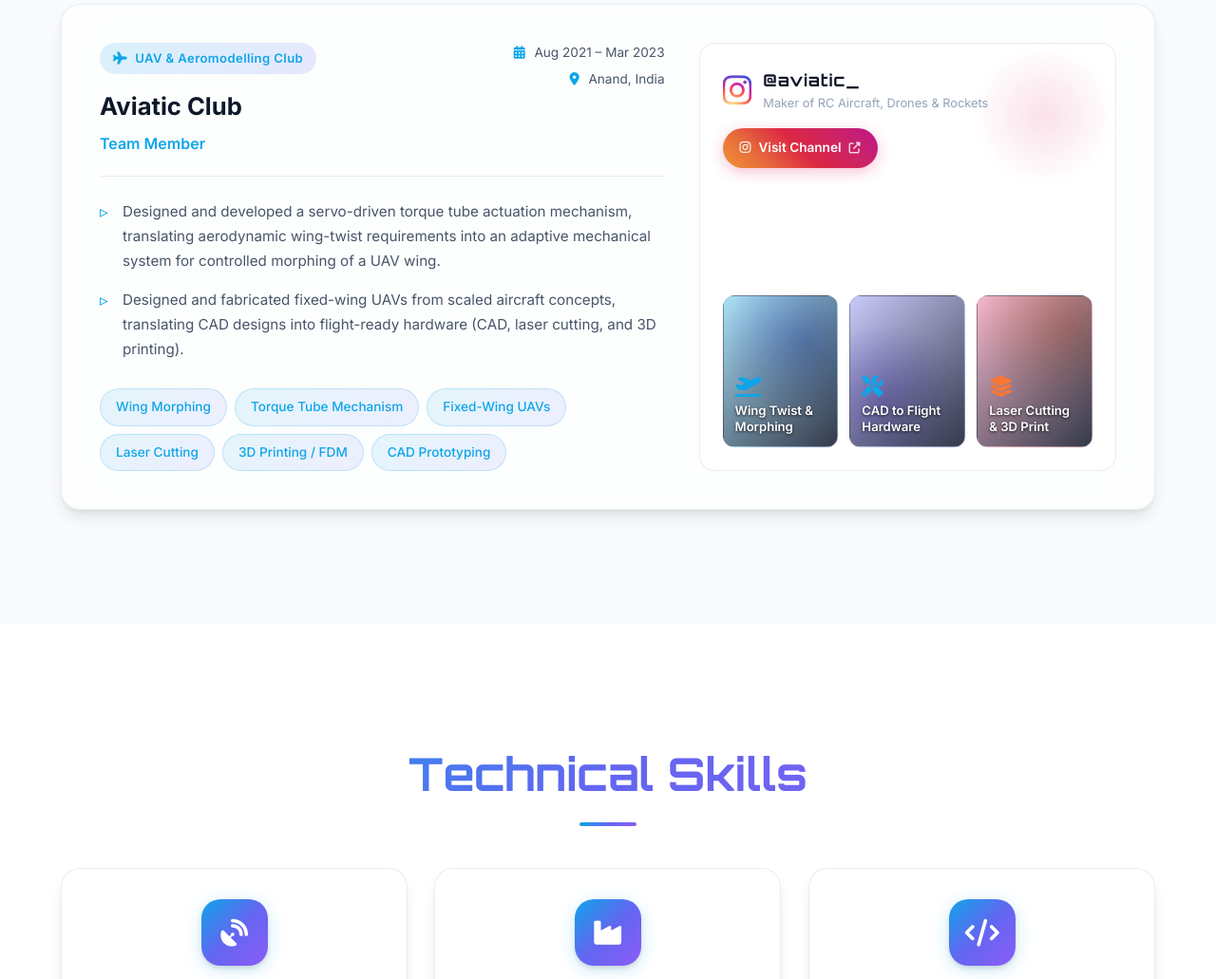
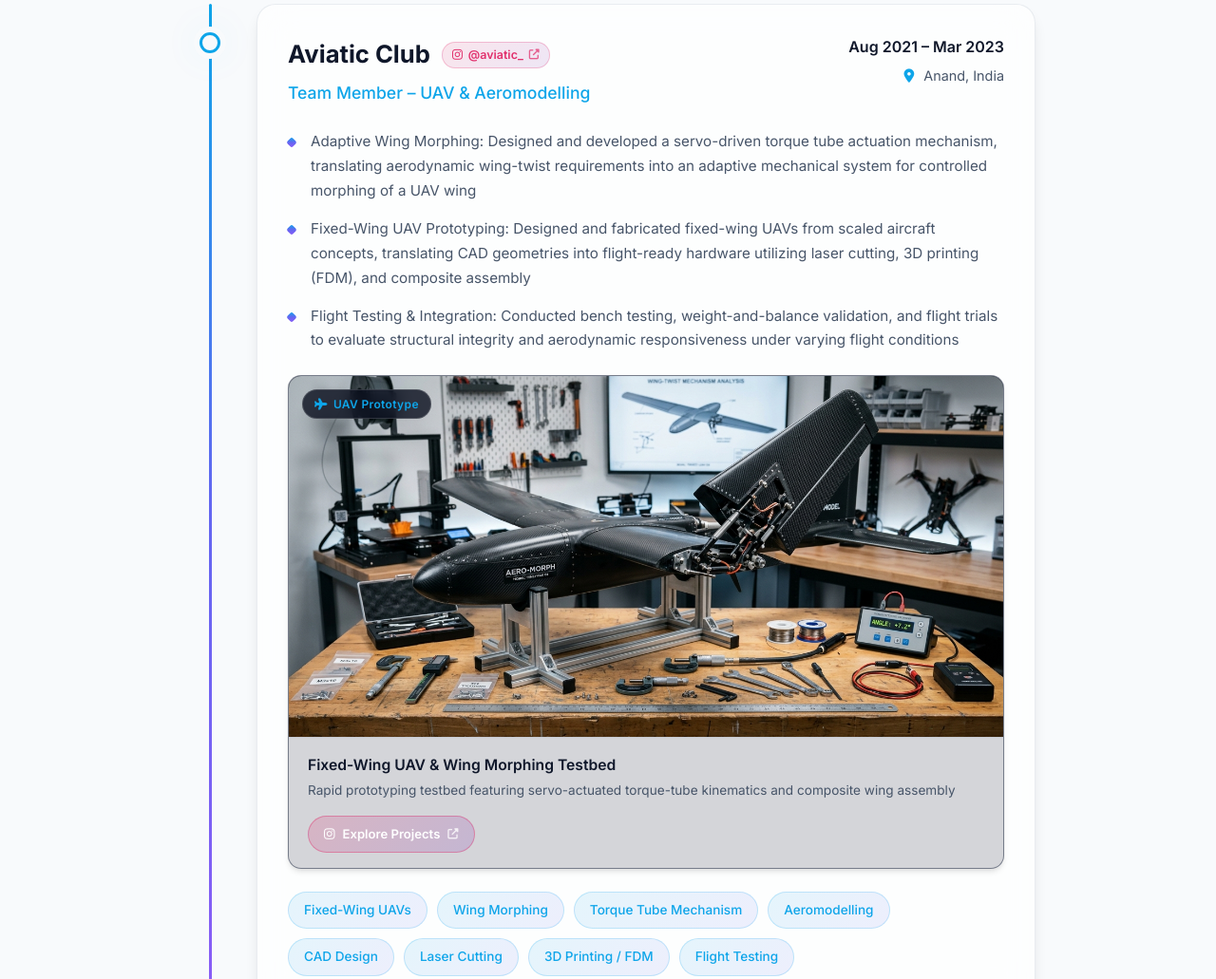
Before and after one commit to Shiv07102000/portfolio, a plain HTML site: page index.html in a window 1280 px wide. Shown: the part 4454-5485 px from the top of the page at 95% size. Drawn offline with Linux system fonts and the light colour scheme.

Commit message:
Refactor Activities to match Experience timeline format with professional UAV prototype media card

```diff
--- a/index.html
+++ b/index.html
@@ -308,85 +308,79 @@
         </div>
     </section>
 
-    <!-- Activities & Projects Section -->
+    <!-- Activities & Aeromodelling Section -->
     <section id="activities" class="section activities">
         <div class="container">
             <h2 class="section-title" data-en="Activities & Aeromodelling" data-de="Aktivitäten & Flugmodellbau">Activities & Aeromodelling</h2>
-            <div class="activities-wrapper">
-                <div class="activity-card glass-card fade-in">
-                    <div class="activity-main">
-                        <div class="activity-header">
-                            <div class="activity-title-group">
-                                <div class="activity-badge">
-                                    <i class="fas fa-plane"></i>
-                                    <span data-en="UAV & Aeromodelling Club" data-de="UAV & Flugmodellbau Club">UAV & Aeromodelling Club</span>
+            <div class="timeline">
+                <!-- Aviatic Club -->
+                <div class="timeline-item fade-in-left">
+                    <div class="timeline-marker"></div>
+                    <div class="timeline-content glass-card">
+                        <div class="timeline-header">
+                            <div>
+                                <div class="timeline-title-row">
+                                    <h3>Aviatic Club</h3>
+                                    <a href="https://www.instagram.com/aviatic_?igsh=cGN0aXptc3l6NHUz" target="_blank" rel="noopener noreferrer" class="timeline-club-badge" title="Visit @aviatic_ on Instagram">
+                                        <i class="fab fa-instagram"></i>
+                                        <span>@aviatic_</span>
+                                        <i class="fas fa-external-link-alt"></i>
+                                    </a>
                                 </div>
-                                <h3>Aviatic Club</h3>
-                                <p class="activity-role" data-en="Team Member" data-de="Teammitglied">Team Member</p>
+                                <p class="timeline-role"
+                                    data-en="Team Member – UAV & Aeromodelling"
+                                    data-de="Teammitglied – UAV & Flugmodellbau">Team Member – UAV & Aeromodelling</p>
                             </div>
-                            <div class="activity-meta">
-                                <span class="activity-date"><i class="fas fa-calendar-alt"></i> Aug 2021 – Mar 2023</span>
-                                <span class="activity-location"><i class="fas fa-map-marker-alt"></i> Anand, India</span>
+                            <div class="timeline-meta">
+                                <span class="timeline-date">Aug 2021 – Mar 2023</span>
+                                <span class="timeline-location"><i class="fas fa-map-marker-alt"></i> Anand, India</span>
+                            </div>
+                        </div>
+                        <ul class="timeline-details">
+                            <li data-en="Adaptive Wing Morphing: Designed and developed a servo-driven torque tube actuation mechanism, translating aerodynamic wing-twist requirements into an adaptive mechanical system for controlled morphing of a UAV wing"
+                                data-de="Adaptives Flügel-Morphing: Konstruktion und Entwicklung eines servogesteuerten Torsionsrohr-Aktuierungsmechanismus zur Umsetzung aerodynamischer Flügelverwindungsanforderungen in ein adaptives mechanisches System zur kontrollierten Verformung einer UAV-Tragfläche">
+                                Adaptive Wing Morphing: Designed and developed a servo-driven torque tube actuation mechanism, translating aerodynamic wing-twist requirements into an adaptive mechanical system for controlled morphing of a UAV wing</li>
+                            <li data-en="Fixed-Wing UAV Prototyping: Designed and fabricated fixed-wing UAVs from scaled aircraft concepts, translating CAD geometries into flight-ready hardware utilizing laser cutting, 3D printing (FDM), and composite assembly"
+                                data-de="Starrflügel-UAV-Prototyping: Konstruktion und Fertigung von Starrflügel-UAVs ausgehend von skalierten Flugzeugkonzepten durch Überführung von CAD-Modellen in flugfähige Hardware mittels Laserschneiden, 3D-Druck (FDM) und Faserverbund-Montage">
+                                Fixed-Wing UAV Prototyping: Designed and fabricated fixed-wing UAVs from scaled aircraft concepts, translating CAD geometries into flight-ready hardware utilizing laser cutting, 3D printing (FDM), and composite assembly</li>
+                            <li data-en="Flight Testing & Integration: Conducted bench testing, weight-and-balance validation, and flight trials to evaluate structural integrity and aerodynamic responsiveness under varying flight conditions"
+                                data-de="Flugerprobung & Integration: Durchführung von Prüfstandstests, Schwerpunkt- und Massenabgleich sowie Flugerprobungen zur Bewertung der strukturellen Integrität und aerodynamischen Reaktionsfähigkeit unter verschiedenen Flugbedingungen">
+                                Flight Testing & Integration: Conducted bench testing, weight-and-balance validation, and flight trials to evaluate structural integrity and aerodynamic responsiveness under varying flight conditions</li>
+                        </ul>
+
+                        <!-- Project Media Showcase -->
+                        <div class="timeline-media">
+                            <div class="media-card">
+                                <div class="media-img-wrapper">
+                                    <img src="images/aviatic-uav.jpg" alt="Fixed-Wing UAV with Adaptive Wing-Twist Morphing Mechanism" loading="lazy" class="media-image">
+                                    <div class="media-badge">
+                                        <i class="fas fa-plane"></i>
+                                        <span data-en="UAV Prototype" data-de="UAV-Prototyp">UAV Prototype</span>
+                                    </div>
+                                </div>
+                                <div class="media-info">
+                                    <div class="media-text">
+                                        <h4 data-en="Fixed-Wing UAV & Wing Morphing Testbed" data-de="Starrflügel-UAV & Flügel-Morphing-Prüfstand">Fixed-Wing UAV & Wing Morphing Testbed</h4>
+                                        <p data-en="Rapid prototyping testbed featuring servo-actuated torque-tube kinematics and composite wing assembly" data-de="Schnell-Prototyping-Prüfstand mit servobetätigter Torsionsrohr-Kinematik und Faserverbund-Flügelbaugruppe">Rapid prototyping testbed featuring servo-actuated torque-tube kinematics and composite wing assembly</p>
+                                    </div>
+                                    <a href="https://www.instagram.com/aviatic_?igsh=cGN0aXptc3l6NHUz" target="_blank" rel="noopener noreferrer" class="media-insta-btn" aria-label="Visit Aviatic Instagram Channel">
+                                        <i class="fab fa-instagram"></i>
+                                        <span data-en="Explore Projects" data-de="Projekte ansehen">Explore Projects</span>
+                                        <i class="fas fa-external-link-alt ext-icon"></i>
+                                    </a>
+                                </div>
                             </div>
                         </div>
 
-                        <ul class="activity-details">
-                            <li data-en="Designed and developed a servo-driven torque tube actuation mechanism, translating aerodynamic wing-twist requirements into an adaptive mechanical system for controlled morphing of a UAV wing."
-                                data-de="Konstruktion und Entwicklung eines servogesteuerten Torsionsrohr-Aktuierungsmechanismus zur Umsetzung aerodynamischer Flügelverwindungsanforderungen in ein adaptives mechanisches System zur kontrollierten Verformung einer UAV-Tragfläche.">
-                                Designed and developed a servo-driven torque tube actuation mechanism, translating aerodynamic wing-twist requirements into an adaptive mechanical system for controlled morphing of a UAV wing.
-                            </li>
-                            <li data-en="Designed and fabricated fixed-wing UAVs from scaled aircraft concepts, translating CAD designs into flight-ready hardware (CAD, laser cutting, and 3D printing)."
-                                data-de="Konstruktion und Fertigung von Starrflügel-UAVs ausgehend von skalierten Flugzeugkonzepten durch Überführung von CAD-Modellen in flugfähige Hardware (CAD, Laserschneiden und 3D-Druck).">
-                                Designed and fabricated fixed-wing UAVs from scaled aircraft concepts, translating CAD designs into flight-ready hardware (CAD, laser cutting, and 3D printing).
-                            </li>
-                        </ul>
-
-                        <div class="activity-tags">
+                        <div class="timeline-tags">
+                            <span class="tag">Fixed-Wing UAVs</span>
                             <span class="tag">Wing Morphing</span>
                             <span class="tag">Torque Tube Mechanism</span>
-                            <span class="tag">Fixed-Wing UAVs</span>
+                            <span class="tag">Aeromodelling</span>
+                            <span class="tag">CAD Design</span>
                             <span class="tag">Laser Cutting</span>
                             <span class="tag">3D Printing / FDM</span>
-                            <span class="tag">CAD Prototyping</span>
-                        </div>
-                    </div>
-
-                    <!-- Instagram Channel Showcase Side / Gallery -->
-                    <div class="activity-showcase">
-                        <div class="showcase-header">
-                            <div class="showcase-channel">
-                                <i class="fab fa-instagram instagram-icon"></i>
-                                <div>
-                                    <span class="channel-handle">@aviatic_</span>
-                                    <span class="channel-desc" data-en="Maker of RC Aircraft, Drones & Rockets" data-de="Bau von RC-Flugzeugen, Drohnen & Raketen">Maker of RC Aircraft, Drones & Rockets</span>
-                                </div>
-                            </div>
-                            <a href="https://www.instagram.com/aviatic_?igsh=cGN0aXptc3l6NHUz" target="_blank" rel="noopener noreferrer" class="btn btn-insta" aria-label="Visit Aviatic Instagram Channel">
-                                <i class="fab fa-instagram"></i>
-                                <span data-en="Visit Channel" data-de="Kanal besuchen">Visit Channel</span>
-                                <i class="fas fa-external-link-alt external-icon"></i>
-                            </a>
-                        </div>
-
-                        <div class="showcase-gallery">
-                            <a href="https://www.instagram.com/aviatic_?igsh=cGN0aXptc3l6NHUz" target="_blank" rel="noopener noreferrer" class="gallery-tile tile-1" title="Wing Morphing Mechanism & UAV Design">
-                                <div class="tile-overlay">
-                                    <i class="fas fa-plane-departure"></i>
-                                    <span data-en="Wing Twist & Morphing" data-de="Flügelverwindung & Morphing">Wing Twist & Morphing</span>
-                                </div>
-                            </a>
-                            <a href="https://www.instagram.com/aviatic_?igsh=cGN0aXptc3l6NHUz" target="_blank" rel="noopener noreferrer" class="gallery-tile tile-2" title="Fixed-Wing UAV Fabrication & Flight Testing">
-                                <div class="tile-overlay">
-                                    <i class="fas fa-tools"></i>
-                                    <span data-en="CAD to Flight Hardware" data-de="CAD zu Flug-Hardware">CAD to Flight Hardware</span>
-                                </div>
-                            </a>
-                            <a href="https://www.instagram.com/aviatic_?igsh=cGN0aXptc3l6NHUz" target="_blank" rel="noopener noreferrer" class="gallery-tile tile-3" title="Aeromodelling & RC Prototyping">
-                                <div class="tile-overlay">
-                                    <i class="fas fa-layer-group"></i>
-                                    <span data-en="Laser Cutting & 3D Print" data-de="Laserschneiden & 3D-Druck">Laser Cutting & 3D Print</span>
-                                </div>
-                            </a>
+                            <span class="tag">Flight Testing</span>
                         </div>
                     </div>
                 </div>
--- a/styles/main.css
+++ b/styles/main.css
@@ -1808,14 +1808,6 @@ img {
         grid-template-columns: 1fr;
     }
 
-    .activity-card {
-        grid-template-columns: 1fr;
-        padding: 28px;
-    }
-
-    .showcase-gallery {
-        grid-template-columns: 1fr;
-    }
 }
 
 /* ========================================
@@ -1826,268 +1818,166 @@ img {
     position: relative;
 }
 
-.activities-wrapper {
-    display: flex;
-    flex-direction: column;
-    gap: 32px;
-}
-
-.activity-card {
-    display: grid;
-    grid-template-columns: 1.15fr 0.85fr;
-    gap: 36px;
-    padding: 40px;
-    align-items: stretch;
-}
-
-.activity-main {
-    display: flex;
-    flex-direction: column;
+.timeline-title-row {
+    display: flex;
+    align-items: center;
+    gap: 12px;
+    flex-wrap: wrap;
+    margin-bottom: 6px;
+}
+
+.timeline-title-row h3 {
+    margin-bottom: 0 !important;
+}
+
+.timeline-club-badge {
+    display: inline-flex;
+    align-items: center;
+    gap: 6px;
+    background: linear-gradient(135deg, rgba(225, 48, 108, 0.12), rgba(131, 58, 180, 0.12));
+    border: 1px solid rgba(225, 48, 108, 0.25);
+    padding: 3px 10px;
+    border-radius: 20px;
+    font-size: 0.78rem;
+    font-weight: 600;
+    color: #e1306c;
+    text-decoration: none;
+    transition: all var(--transition-fast);
+}
+
+.timeline-club-badge:hover {
+    background: linear-gradient(135deg, rgba(225, 48, 108, 0.25), rgba(131, 58, 180, 0.25));
+    border-color: #e1306c;
+    color: #ffffff;
+    transform: translateY(-1px);
+}
+
+.timeline-club-badge i.fa-external-link-alt {
+    font-size: 0.68rem;
+    opacity: 0.75;
+}
+
+/* Timeline Media Card */
+.timeline-media {
+    margin: 22px 0 24px 0;
+}
+
+.media-card {
+    background: rgba(15, 23, 42, 0.6);
+    border: 1px solid var(--glass-border);
+    border-radius: 14px;
+    overflow: hidden;
+    box-shadow: var(--shadow-md);
+    transition: all var(--transition-normal);
+}
+
+.media-card:hover {
+    border-color: var(--accent-primary);
+    box-shadow: var(--shadow-lg), var(--shadow-glow);
+}
+
+.media-img-wrapper {
+    position: relative;
+    width: 100%;
+    overflow: hidden;
+    background: #090d16;
+}
+
+.media-image {
+    width: 100%;
+    max-height: 380px;
+    object-fit: cover;
+    object-position: center;
+    display: block;
+    transition: transform var(--transition-slow);
+}
+
+.media-card:hover .media-image {
+    transform: scale(1.02);
+}
+
+.media-badge {
+    position: absolute;
+    top: 14px;
+    left: 14px;
+    display: inline-flex;
+    align-items: center;
+    gap: 6px;
+    background: rgba(10, 15, 30, 0.8);
+    backdrop-filter: blur(8px);
+    border: 1px solid rgba(255, 255, 255, 0.15);
+    padding: 5px 12px;
+    border-radius: 20px;
+    font-size: 0.75rem;
+    font-weight: 600;
+    color: var(--accent-primary);
+    letter-spacing: 0.03em;
+}
+
+.media-info {
+    padding: 16px 20px;
+    display: flex;
     justify-content: space-between;
-}
-
-.activity-badge {
+    align-items: center;
+    gap: 16px;
+    flex-wrap: wrap;
+    background: var(--glass-bg);
+    border-top: 1px solid var(--glass-border);
+}
+
+.media-text h4 {
+    font-size: 0.98rem;
+    font-weight: 600;
+    color: var(--text-primary);
+    margin-bottom: 4px;
+}
+
+.media-text p {
+    font-size: 0.85rem;
+    color: var(--text-secondary);
+    line-height: 1.5;
+    margin: 0;
+}
+
+.media-insta-btn {
     display: inline-flex;
     align-items: center;
     gap: 8px;
-    background: linear-gradient(135deg, rgba(14, 165, 233, 0.15), rgba(99, 102, 241, 0.15));
-    padding: 6px 14px;
+    padding: 8px 16px;
     border-radius: 20px;
     font-size: 0.82rem;
     font-weight: 600;
-    color: var(--accent-primary);
-    margin-bottom: 14px;
-    letter-spacing: 0.03em;
-}
-
-.activity-header {
-    display: flex;
-    justify-content: space-between;
-    align-items: flex-start;
-    flex-wrap: wrap;
-    gap: 16px;
-    margin-bottom: 24px;
-    padding-bottom: 20px;
-    border-bottom: 1px solid var(--glass-border);
-}
-
-.activity-header h3 {
-    font-size: 1.6rem;
-    font-weight: 700;
-    color: var(--text-primary);
-    margin-bottom: 6px;
-}
-
-.activity-role {
-    font-size: 1rem;
-    color: var(--accent-primary);
-    font-weight: 600;
-}
-
-.activity-meta {
-    display: flex;
-    flex-direction: column;
-    align-items: flex-end;
-    gap: 6px;
-    font-size: 0.85rem;
-    color: var(--text-secondary);
-}
-
-.activity-meta i {
-    color: var(--accent-primary);
-    margin-right: 6px;
-}
-
-.activity-details {
-    list-style: none;
-    padding: 0;
-    margin: 0 0 28px 0;
-    display: flex;
-    flex-direction: column;
-    gap: 16px;
-}
-
-.activity-details li {
-    font-size: 0.95rem;
-    line-height: 1.7;
-    color: var(--text-secondary);
-    position: relative;
-    padding-left: 24px;
-}
-
-.activity-details li::before {
-    content: '▹';
-    position: absolute;
-    left: 0;
-    color: var(--accent-primary);
-    font-size: 1.1rem;
-    line-height: 1.5;
-}
-
-.activity-tags {
-    display: flex;
-    flex-wrap: wrap;
-    gap: 8px;
-    margin-top: auto;
-}
-
-/* Instagram Channel Showcase Side */
-.activity-showcase {
-    background: var(--glass-bg);
-    border: 1px solid var(--glass-border);
-    border-radius: 16px;
-    padding: 24px;
-    display: flex;
-    flex-direction: column;
-    justify-content: space-between;
-    gap: 20px;
-    position: relative;
-    overflow: hidden;
-}
-
-.activity-showcase::before {
-    content: '';
-    position: absolute;
-    top: 0;
-    right: 0;
-    width: 150px;
-    height: 150px;
-    background: radial-gradient(circle, rgba(225, 48, 108, 0.15) 0%, transparent 70%);
-    pointer-events: none;
-}
-
-.showcase-header {
-    display: flex;
-    justify-content: space-between;
-    align-items: center;
-    gap: 16px;
-    flex-wrap: wrap;
-}
-
-.showcase-channel {
-    display: flex;
-    align-items: center;
-    gap: 12px;
-}
-
-.instagram-icon {
-    font-size: 2.2rem;
-    background: radial-gradient(circle at 30% 107%, #fdf497 0%, #fdf497 5%, #fd5949 45%, #d6249f 60%, #285AEB 90%);
-    -webkit-background-clip: text;
-    -webkit-text-fill-color: transparent;
-    background-clip: text;
-}
-
-.channel-handle {
-    display: block;
-    font-family: var(--font-display);
-    font-size: 1.1rem;
-    font-weight: 700;
-    color: var(--text-primary);
-    letter-spacing: 0.05em;
-}
-
-.channel-desc {
-    display: block;
-    font-size: 0.8rem;
-    color: var(--text-muted);
-}
-
-.btn-insta {
-    display: inline-flex;
-    align-items: center;
-    gap: 8px;
-    padding: 10px 18px;
-    border-radius: 25px;
-    font-size: 0.85rem;
-    font-weight: 600;
     color: #ffffff;
+    background: linear-gradient(135deg, rgba(225, 48, 108, 0.2), rgba(131, 58, 180, 0.2));
+    border: 1px solid rgba(225, 48, 108, 0.4);
+    text-decoration: none;
+    transition: all var(--transition-normal);
+    white-space: nowrap;
+}
+
+.media-insta-btn:hover {
     background: linear-gradient(45deg, #f09433 0%, #e6683c 25%, #dc2743 50%, #cc2366 75%, #bc1888 100%);
-    box-shadow: 0 4px 15px rgba(225, 48, 108, 0.3);
-    transition: all var(--transition-normal);
-    text-decoration: none;
-}
-
-.btn-insta:hover {
+    border-color: transparent;
+    color: #ffffff;
     transform: translateY(-2px);
-    box-shadow: 0 6px 20px rgba(225, 48, 108, 0.5);
-    color: #ffffff;
-}
-
-.btn-insta .external-icon {
-    font-size: 0.75rem;
+    box-shadow: 0 4px 12px rgba(225, 48, 108, 0.35);
+}
+
+.media-insta-btn .ext-icon {
+    font-size: 0.7rem;
     opacity: 0.8;
 }
 
-/* Visual Gallery Grid */
-.showcase-gallery {
-    display: grid;
-    grid-template-columns: repeat(3, 1fr);
-    gap: 12px;
-}
-
-.gallery-tile {
-    position: relative;
-    height: 160px;
-    border-radius: 12px;
-    overflow: hidden;
-    display: flex;
-    align-items: flex-end;
-    padding: 12px;
-    text-decoration: none;
-    border: 1px solid var(--glass-border);
-    transition: all var(--transition-normal);
-    box-shadow: var(--shadow-sm);
-}
-
-.gallery-tile.tile-1 {
-    background: linear-gradient(135deg, rgba(14, 165, 233, 0.35) 0%, rgba(15, 23, 42, 0.85) 100%),
-                radial-gradient(circle at 70% 30%, rgba(99, 102, 241, 0.5) 0%, transparent 60%);
-}
-
-.gallery-tile.tile-2 {
-    background: linear-gradient(135deg, rgba(99, 102, 241, 0.35) 0%, rgba(15, 23, 42, 0.85) 100%),
-                radial-gradient(circle at 30% 70%, rgba(139, 92, 246, 0.5) 0%, transparent 60%);
-}
-
-.gallery-tile.tile-3 {
-    background: linear-gradient(135deg, rgba(225, 48, 108, 0.35) 0%, rgba(15, 23, 42, 0.85) 100%),
-                radial-gradient(circle at 80% 20%, rgba(240, 148, 51, 0.5) 0%, transparent 60%);
-}
-
-.gallery-tile:hover {
-    transform: translateY(-4px) scale(1.02);
-    box-shadow: var(--shadow-lg), var(--shadow-glow);
-    border-color: var(--accent-primary);
-}
-
-.tile-overlay {
-    display: flex;
-    flex-direction: column;
-    gap: 6px;
-    color: #ffffff;
-    z-index: 1;
-}
-
-.tile-overlay i {
-    font-size: 1.4rem;
-    color: var(--accent-primary);
-    transition: transform var(--transition-normal);
-}
-
-.gallery-tile.tile-3 .tile-overlay i {
-    color: #f77737;
-}
-
-.gallery-tile:hover .tile-overlay i {
-    transform: translateY(-2px) scale(1.1);
-}
-
-.tile-overlay span {
-    font-size: 0.82rem;
-    font-weight: 600;
-    line-height: 1.3;
-    text-shadow: 0 1px 3px rgba(0, 0, 0, 0.8);
+@media (max-width: 768px) {
+    .media-info {
+        flex-direction: column;
+        align-items: flex-start;
+    }
+
+    .media-insta-btn {
+        width: 100%;
+        justify-content: center;
+    }
 }
 
 /* Touch device optimizations */
```
Also changed, not shown: images/aviatic-uav.jpg (added).
